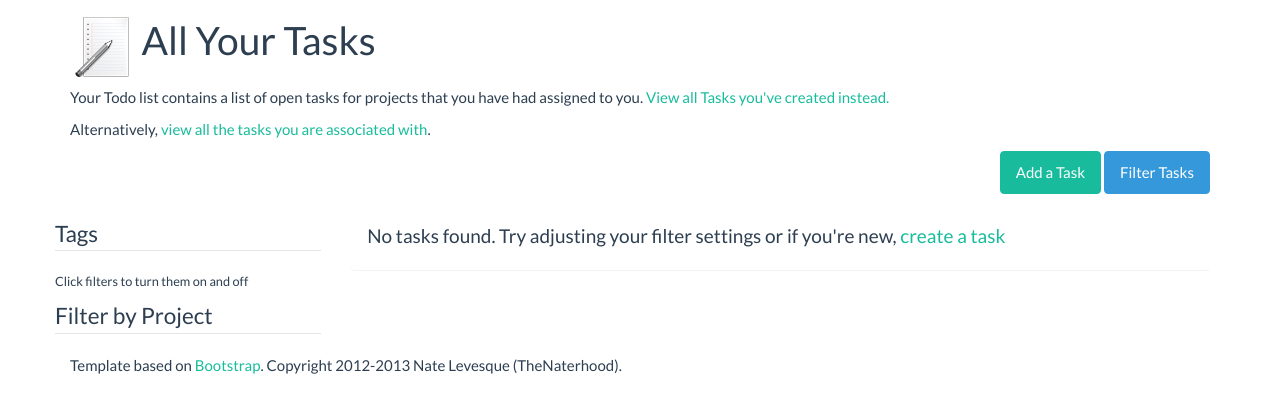
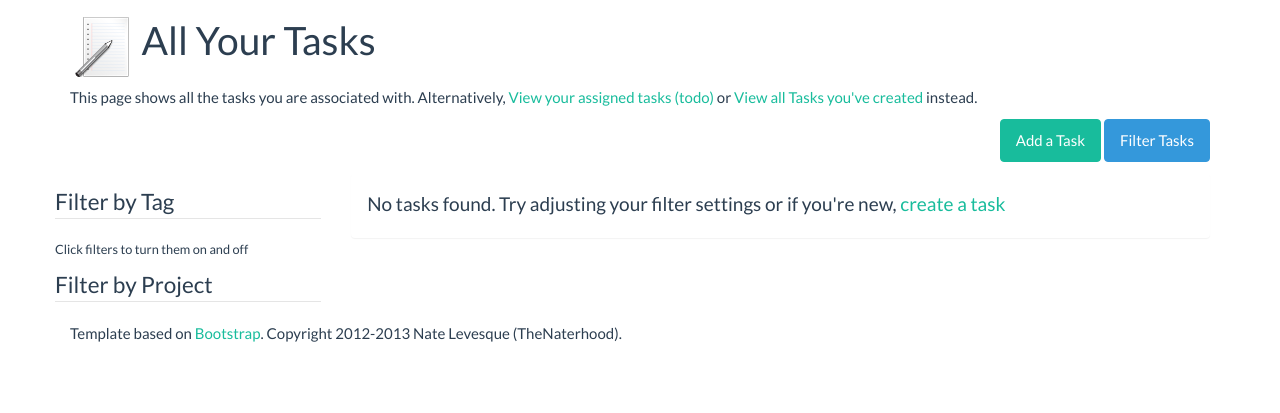
Before and after one commit to thenaterhood/subproject, a Django app: page /projects/tasks/all/ in a window 1280 px wide. Shown: the part 61-474 px from the top of the page. Run offline with Django 3.2, Linux system fonts and the light colour scheme; the visitor is signed in with stand-in values (Sample User, id 1); data that the repository does not hold is empty; parts of the project's set-up code (start-up, migrations or seed data) failed here and were passed over.

Commit message:
better links to alternatives

```diff
--- a/project/templates/task_list.html
+++ b/project/templates/task_list.html
@@ -18,11 +18,13 @@
 
 
 	{%if notodo %}
-	<p>Your task list shows all the tasks you've created. <a href="/projects/todo">View your assigned tasks (todo) instead.</a></p>
+		<p>Your task list shows all the tasks you've created. <a href="/projects/todo">View your assigned tasks (todo)</a> or <a href="/projects/tasks/all">view all the tasks you are associated with</a> instead.</a></p>
+	{% elif alltasks %}
+		<p>This page shows all the tasks you are associated with. Alternatively, <a href="/projects/todo">View your assigned tasks (todo)</a> or <a href="/projects/usertasks">View all Tasks you've created</a> instead.</p>
 	{% else %}
-	<p>Your Todo list contains a list of open tasks for projects that you have had assigned to you. <a href="/projects/usertasks">View all Tasks you've created instead.</a></p>
+		<p>Your Todo list contains a list of open tasks for projects that you have had assigned to you. <a href="/projects/usertasks">View all Tasks you've created</a> or <a href="/projects/tasks/all">view all the tasks you are associated with</a> instead.</p>
 	{% endif %}
-	<p>Alternatively, <a href="/projects/tasks/all">view all the tasks you are associated with</a>.</p>
+
 	<p class="pull-right">
 		<a class="btn btn-success" href="/projects/addtask">Add a Task</a>
 		<a class="btn btn-info" href="/projects/filter/addtasktag/">Filter Tasks</a>
@@ -36,7 +38,7 @@
 			<br />
 			<br />
 			<fieldset>
-				<legend>Tags</legend>
+				<legend>Filter by Tag</legend>
 				<ul class='nav nav-pills nav-stacked'>
 					<p class="small">Click filters to turn them on and off</p>
 					{% for t in tags %}
```
